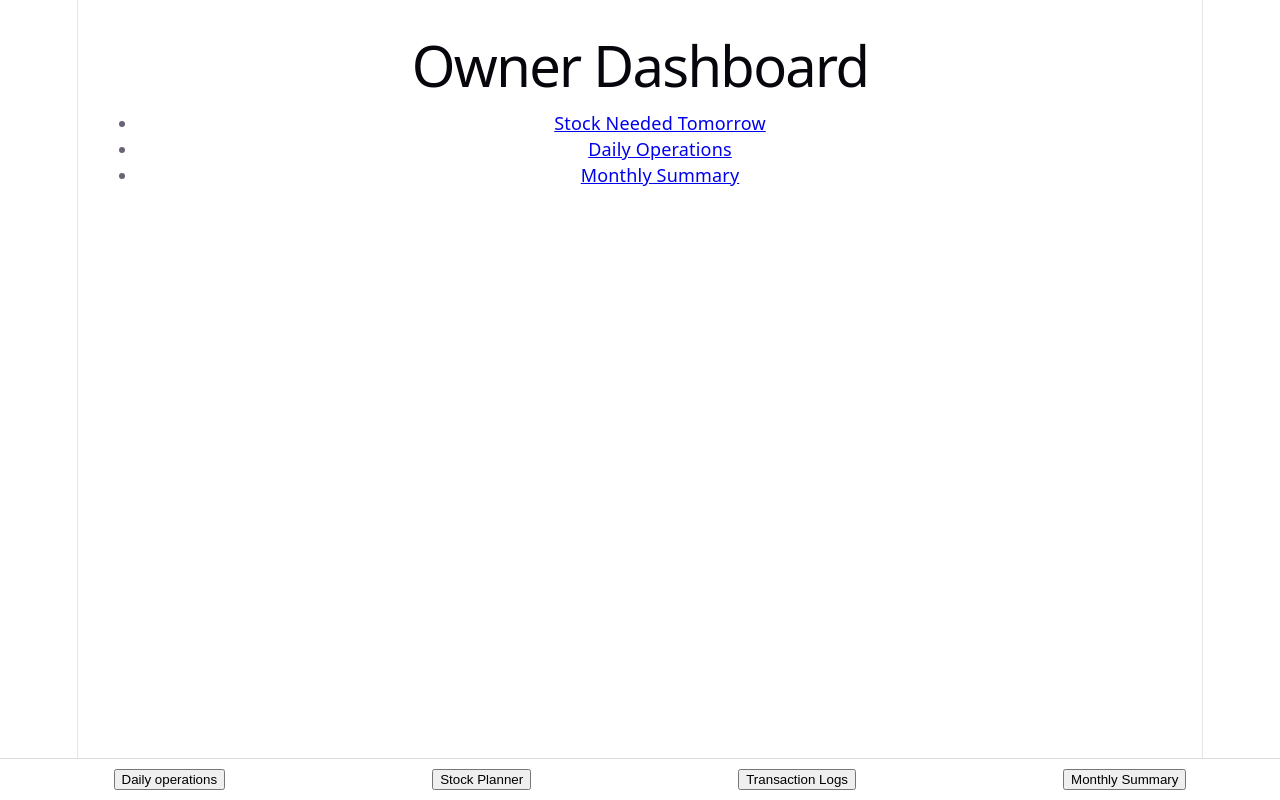
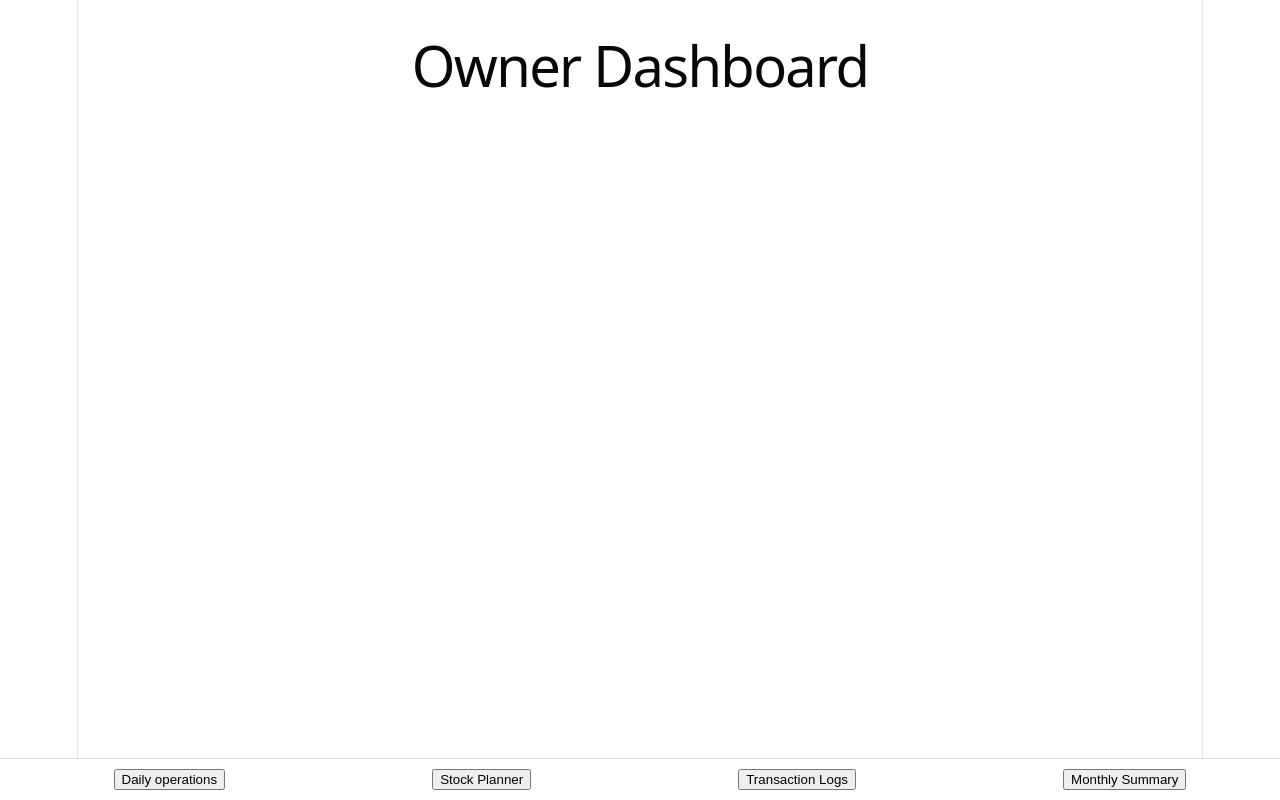
Before and after one commit to ajcliff/stock-tracker, a React (Vite) app: page /owner in a window 1280 px wide. Built offline with nearby package versions, Linux system fonts and the light colour scheme.

Commit message:
Fix owner dashboard navigation

```diff
--- a/src/pages/OwnerDashboard.jsx
+++ b/src/pages/OwnerDashboard.jsx
@@ -5,25 +5,7 @@ export default function OwnerDashboard() {
     <div style={{ padding: 20 }}>
       <h1>Owner Dashboard</h1>
 
-      <ul>
-        <li>
-          <Link to="/owner/stock-planning">
-            Stock Needed Tomorrow
-          </Link>
-        </li>
 
-        <li>
-          <Link to="/owner/daily-operations">
-            Daily Operations
-          </Link>
-        </li>
-
-        <li>
-          <Link to="/owner/monthly-summary">
-            Monthly Summary
-          </Link>
-        </li>
-      </ul>
 <AppFooter />
     </div>
   );
```
